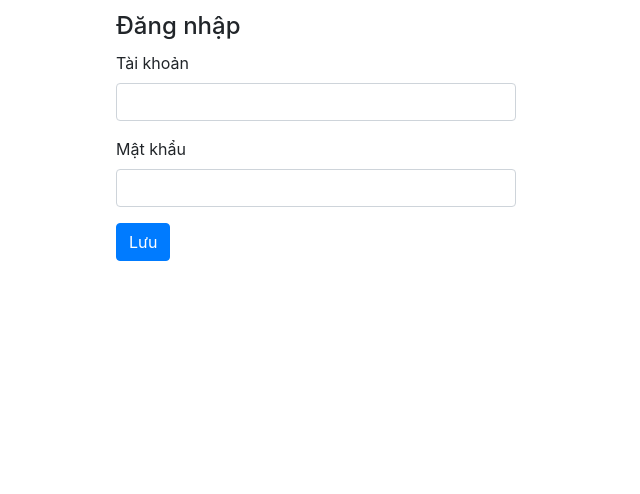
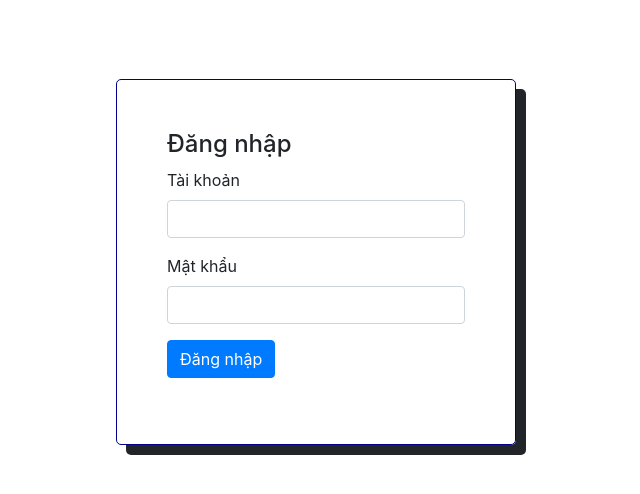
Before and after one commit to Thien879811/QuanLyQuanAn, a Vue app in the folder client/: page / in a window 1280 px wide. Shown: the top 494 px of the page, without its empty margins (324-964 px from the left). Built offline with nearby package versions, Linux system fonts and the light colour scheme; what @canvasjs/vue-charts would draw is missing.

Commit message:
fix login

```diff
--- a/client/src/components/LoginForm.vue
+++ b/client/src/components/LoginForm.vue
@@ -1,4 +1,5 @@
 <template>
+<div class="login-group">
     <Form
         @submit ='submit'
     >
@@ -17,7 +18,7 @@
         <label for="email">Mật khẩu</label>
         <input
         name="password"
-        type="email"
+        type="password"
         class="form-control"
         v-model="user.password"
         />
@@ -25,10 +26,10 @@
     </div>
 
     <div class="form-group">
-        <button class="btn btn-primary">Lưu</button>
+        <button class="btn btn-primary">Đăng nhập</button>
     </div>
-
     </Form>
+</div>
 </template>
 <script>
 import * as yup from "yup";
@@ -59,4 +60,6 @@ export default{
 </script>
 <style scoped>
 @import "@/assets/form.css";
+
+
 </style>
--- a/client/src/router/index.js
+++ b/client/src/router/index.js
@@ -53,6 +53,7 @@ const routes = [
         path: "/store",
         name: "store",
         component: () => import("@/views/Store.vue"),
+        meta: { requiresAuth: true },
         props: true // Truyền các biến trong $route.params vào làm props
     },
     {
--- a/client/src/views/Login.vue
+++ b/client/src/views/Login.vue
@@ -1,11 +1,12 @@
 
 <template>
-    <div class="page">
-        <h4>Đăng nhập</h4>
-        <UserForm
-            @submit:user="login"
+    <div class="login-gr">
+        <div class="page">
+            <h4>Đăng nhập</h4>
+            <UserForm
+                @submit:user="login"
         />
-        <p>{{ message }}</p>
+        </div>
     </div>
 </template>
 <script>
@@ -46,3 +47,17 @@ export default{
     },
 }
 </script>
+<style>
+.login-gr{
+    height: 500px;
+    display: flex;
+    align-items: center;
+}
+.page{
+    width: 500px;
+    padding: 50px;
+    border: solid 1px darkblue;
+    border-radius: 5px;
+    box-shadow: 10px 10px;
+}
+</style>
```
